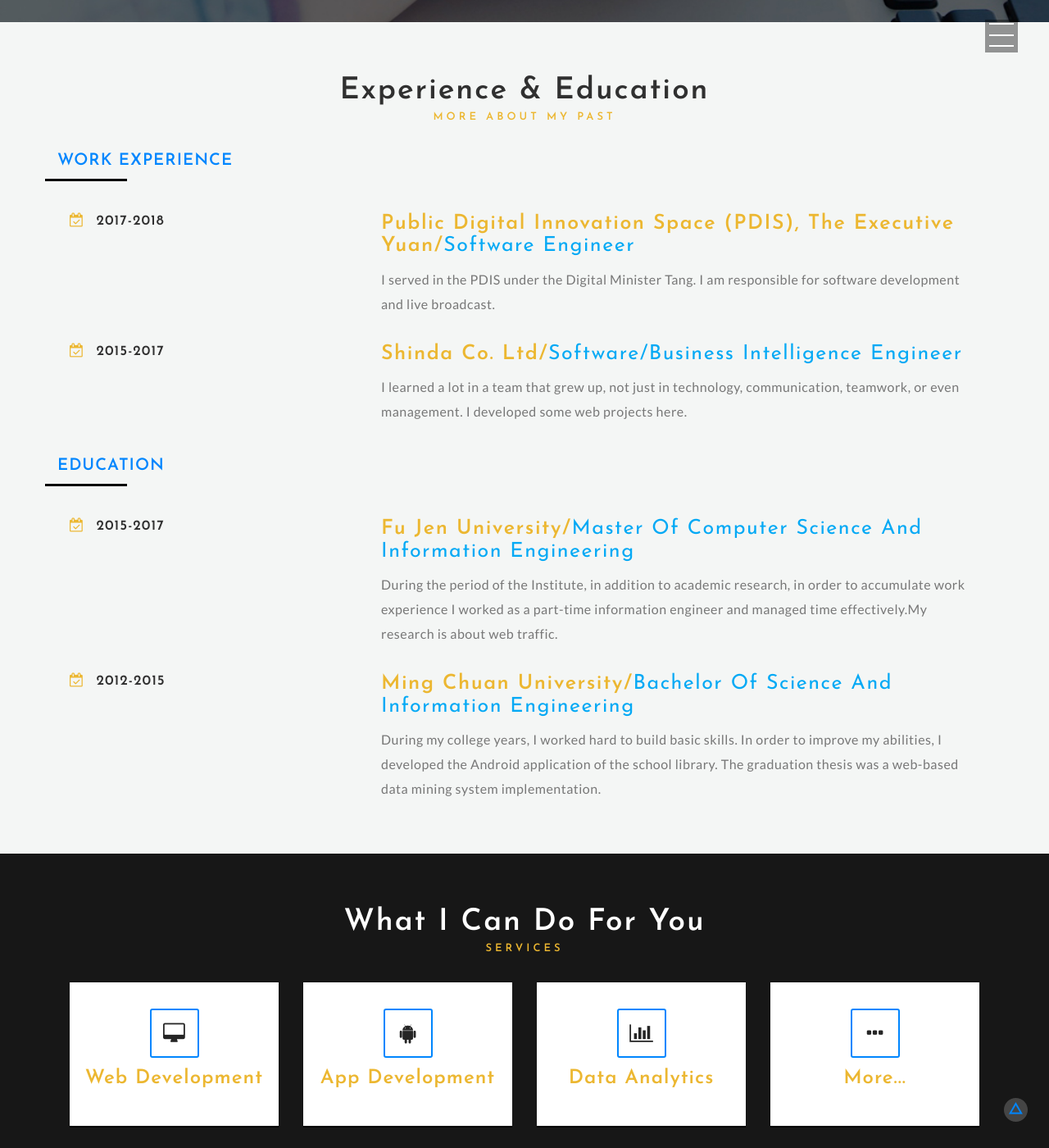
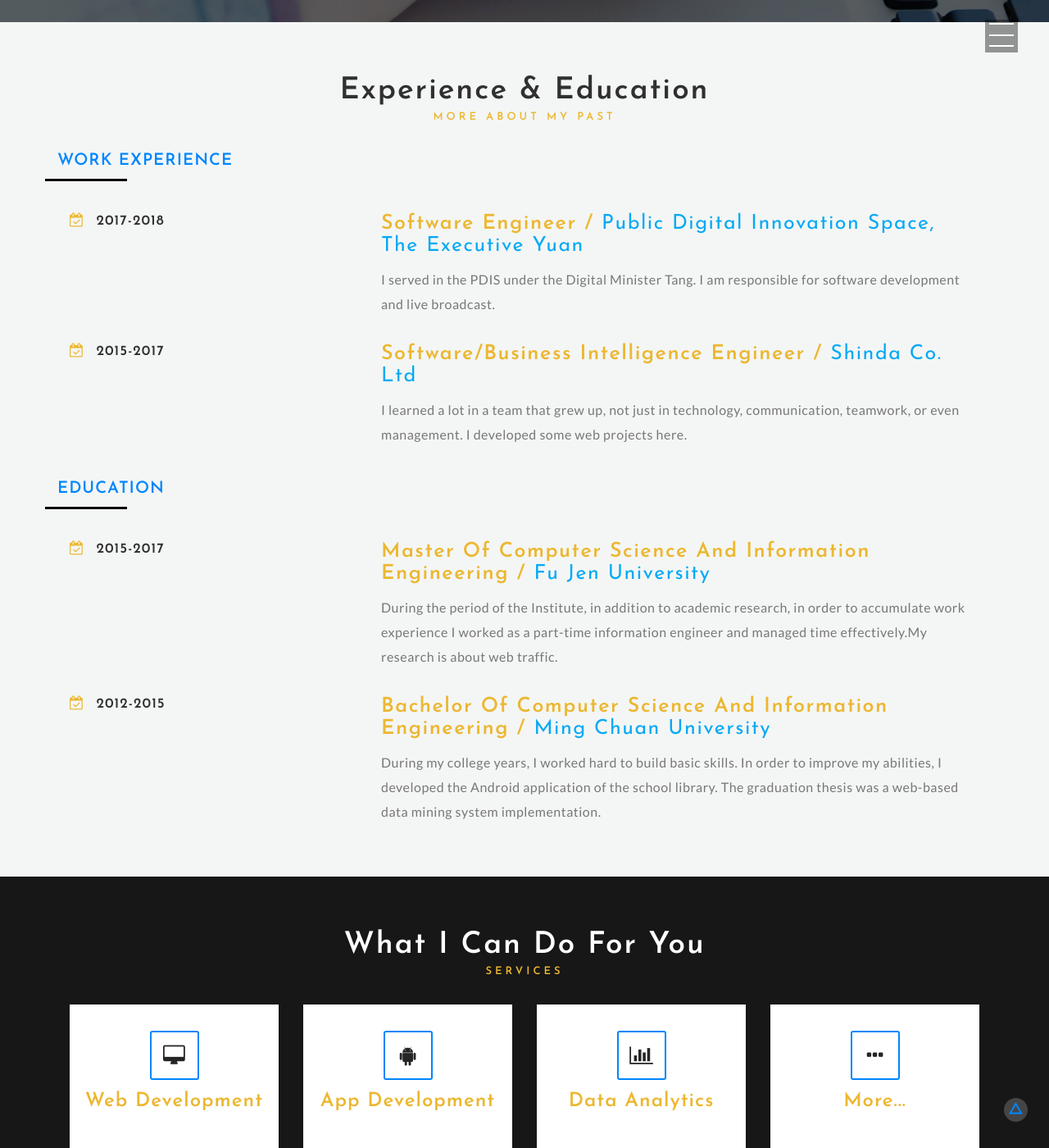
Before and after one commit to shbhsu/Resume, a Jekyll site: the page built from index.md, in a window 1280 px wide and 1400 px high, scrolled down 2558 px. Shown: the whole window at 82% size. Built offline with Jekyll 4.4.1, drawn with Linux system fonts in a browser that asks for light colours; some of the changed text lies outside the part shown.

Commit message:
fixed issues

```diff
--- a/_data/about.json
+++ b/_data/about.json
@@ -14,7 +14,7 @@
     "name":"Shun-Bo,Hsu",
     "Email":"shbhsu@gmail.com",
     "Experience":"+3 Years",
-    "Website":"https://www.shun-bo.net",
+    "Website":"https://myinfo.shun-bo.net",
     "Address":"New Taipei City, Taiwan",
     "Lat":"25.0090000",
     "Lng":"121.4585942"
--- a/_data/experiences.json
+++ b/_data/experiences.json
@@ -3,14 +3,14 @@
 
             {
                 "Year": "2017-2018",
-                "job": "Public Digital Innovation Space (PDIS), The Executive Yuan/<span>Software Engineer</span>",
+                "job": "Software Engineer / <span>Public Digital Innovation Space, The Executive Yuan<span>",
                 "desciption": "I served in the PDIS under the Digital Minister Tang. I am responsible for software development and live broadcast."
             }
         ,
 
             {
                 "Year": "2015-2017",
-                "job": "Shinda co. ltd/<span>Software/Business Intelligence Engineer</span>",
+                "job": "Software/Business Intelligence Engineer / <span>Shinda co. ltd</span>",
                 "desciption": "I learned a lot in a team that grew up, not just in technology, communication, teamwork, or even management. I developed some web projects here."
             }
 
@@ -18,14 +18,14 @@
     "Educations": [
         {
             "Year": "2015-2017",
-            "job": "Fu Jen University/<span>Master of Computer Science and Information Engineering</span>",
+            "job": "Master of Computer Science and Information Engineering / <span>Fu Jen University</span>",
             "desciption": "During the period of the Institute, in addition to academic research, in order to accumulate work experience I worked as a part-time information engineer and managed time effectively.My research is about web traffic."
         }
     ,
 
         {
             "Year": "2012-2015",
-            "job": "Ming Chuan University/<span>Bachelor of Science and Information Engineering</span>",
+            "job": "Bachelor of Computer Science and Information Engineering / <span>Ming Chuan University</span>",
             "desciption": "During my college years, I worked hard to build basic skills. In order to improve my abilities, I developed the Android application of the school library. The graduation thesis was a  web-based data mining system implementation."
         }
     ]
--- a/_layouts/default.html
+++ b/_layouts/default.html
@@ -34,6 +34,11 @@
 </head>
 
 <body>
+
+<script>
+
+</script>
+
 	{% include banner.html %} {% include about.html %} {% include mid.html %} {% include skills.html %} {% include experiences.html
 	%} {% include services.html %} {% include gallery.html %} {% include footer.html %}
 
```
